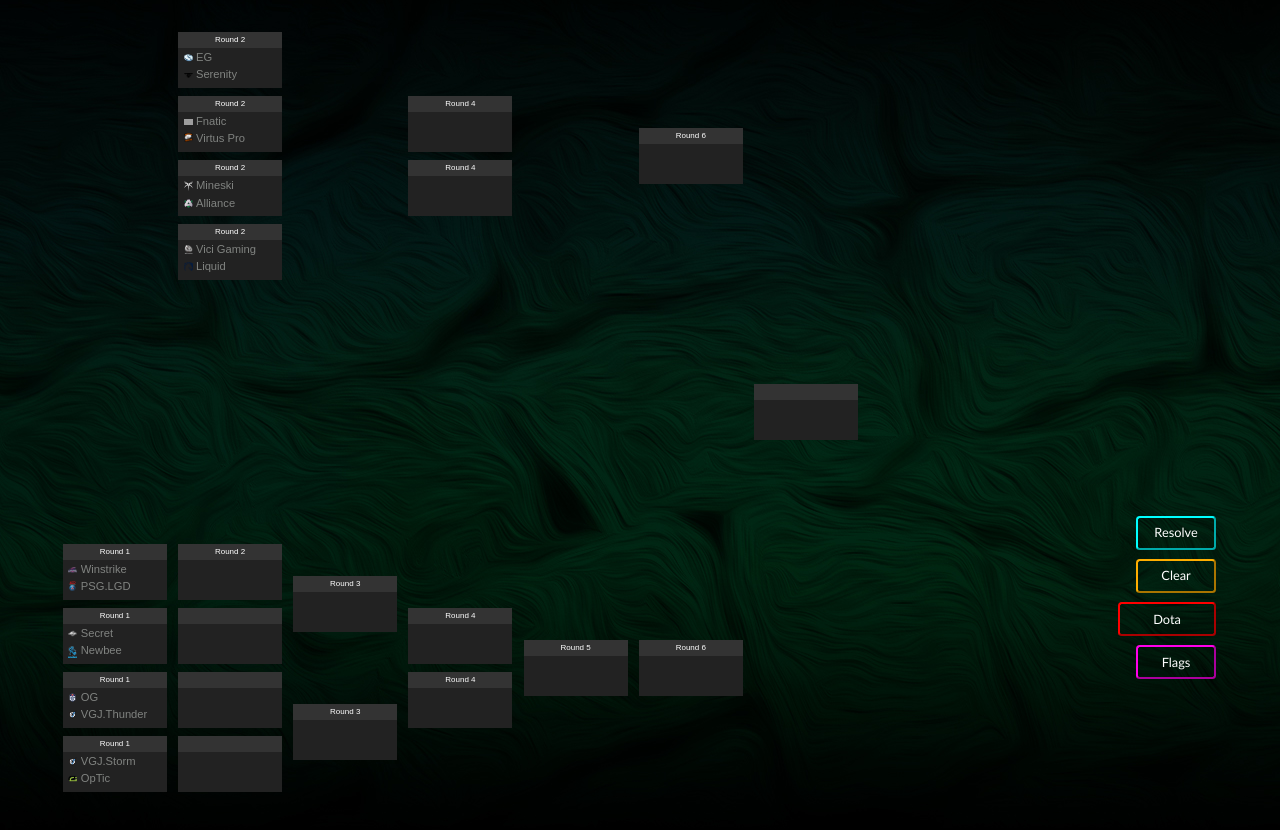
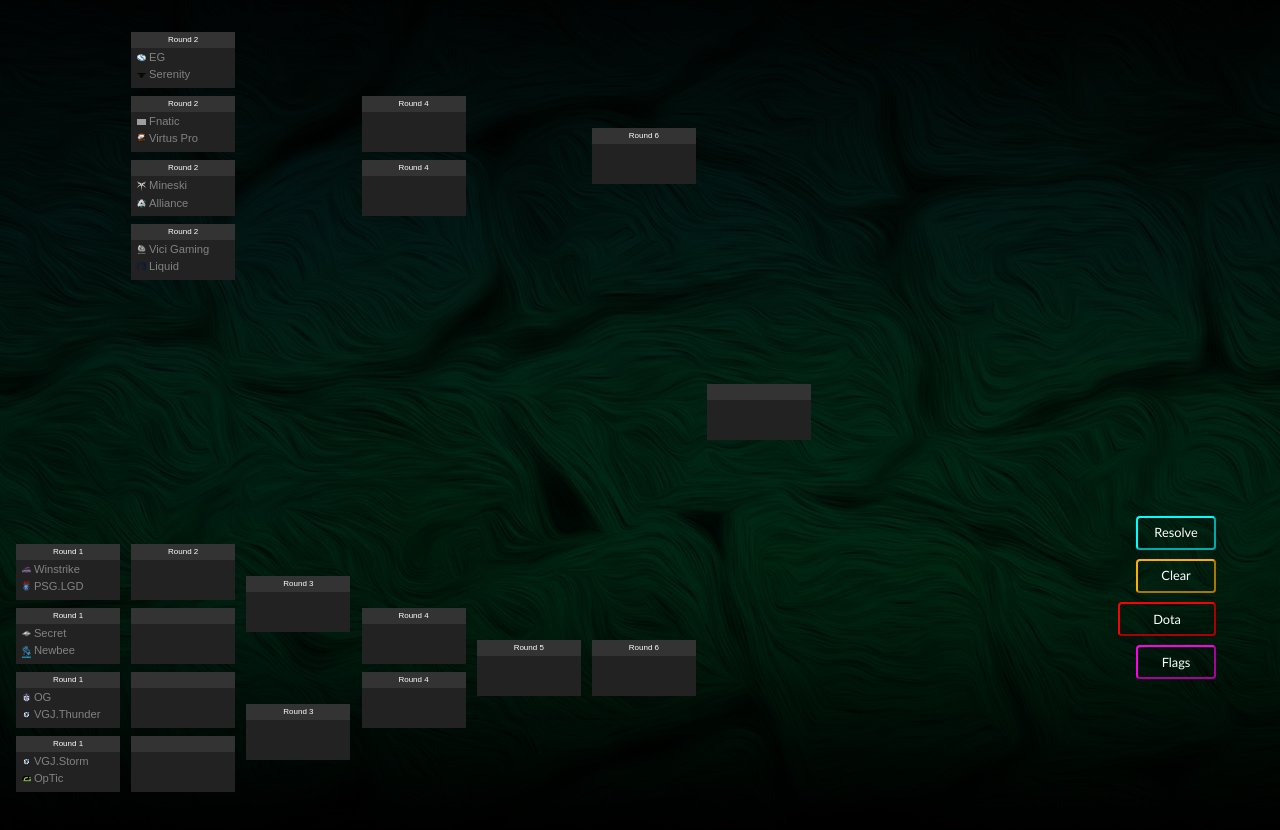
Before and after one commit to carsva/bracketeer, a React (Create React App) app: page / in a window 1280 px wide. Shown: the top 830 px of the page. Built offline with nearby package versions, Linux system fonts and the light colour scheme; no server answers; grey boxes are pictures that could not be loaded; a web font is replaced by a local one.

Commit message:
Better again

```diff
--- a/src/App.css
+++ b/src/App.css
@@ -5,8 +5,6 @@
   margin-top: -1em;
   display: flex;
   height: auto;
-  width: 900px;
-  justify-content: center;
   align-items: center;
 }
 
```
